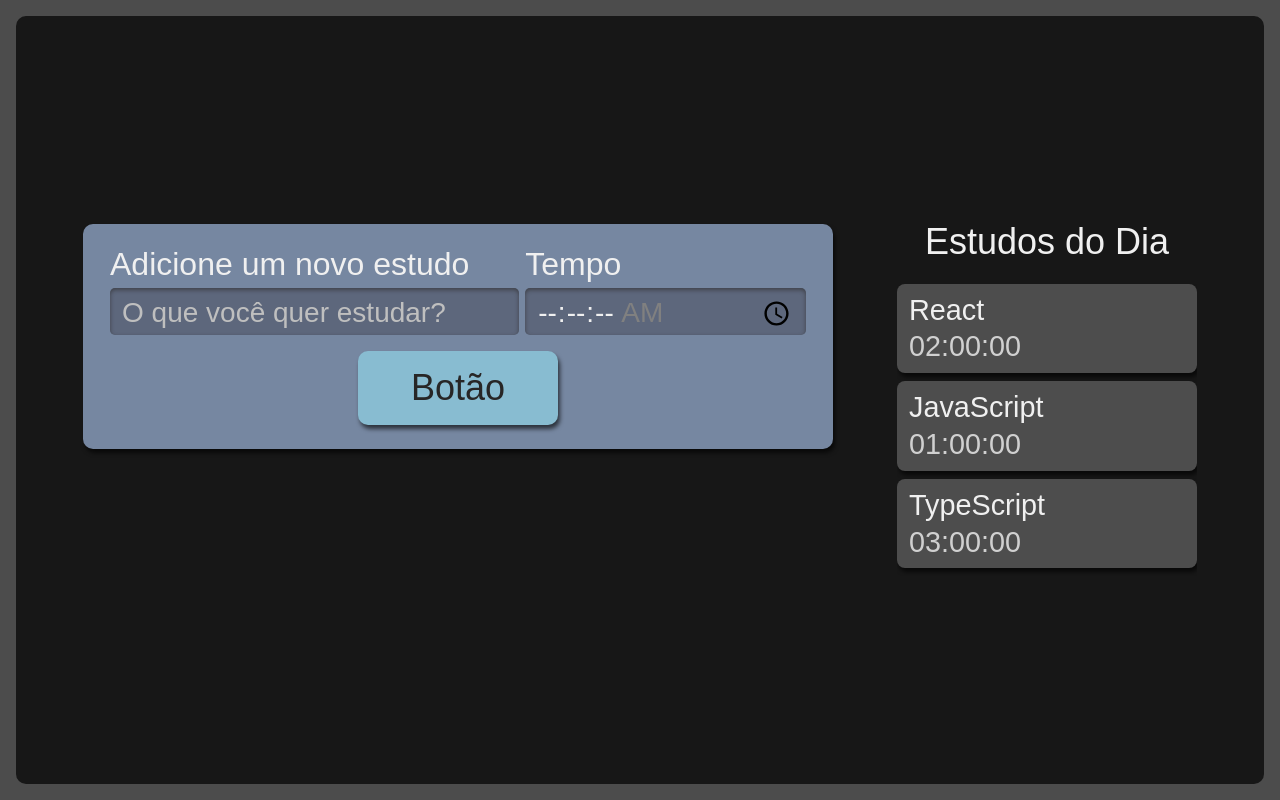
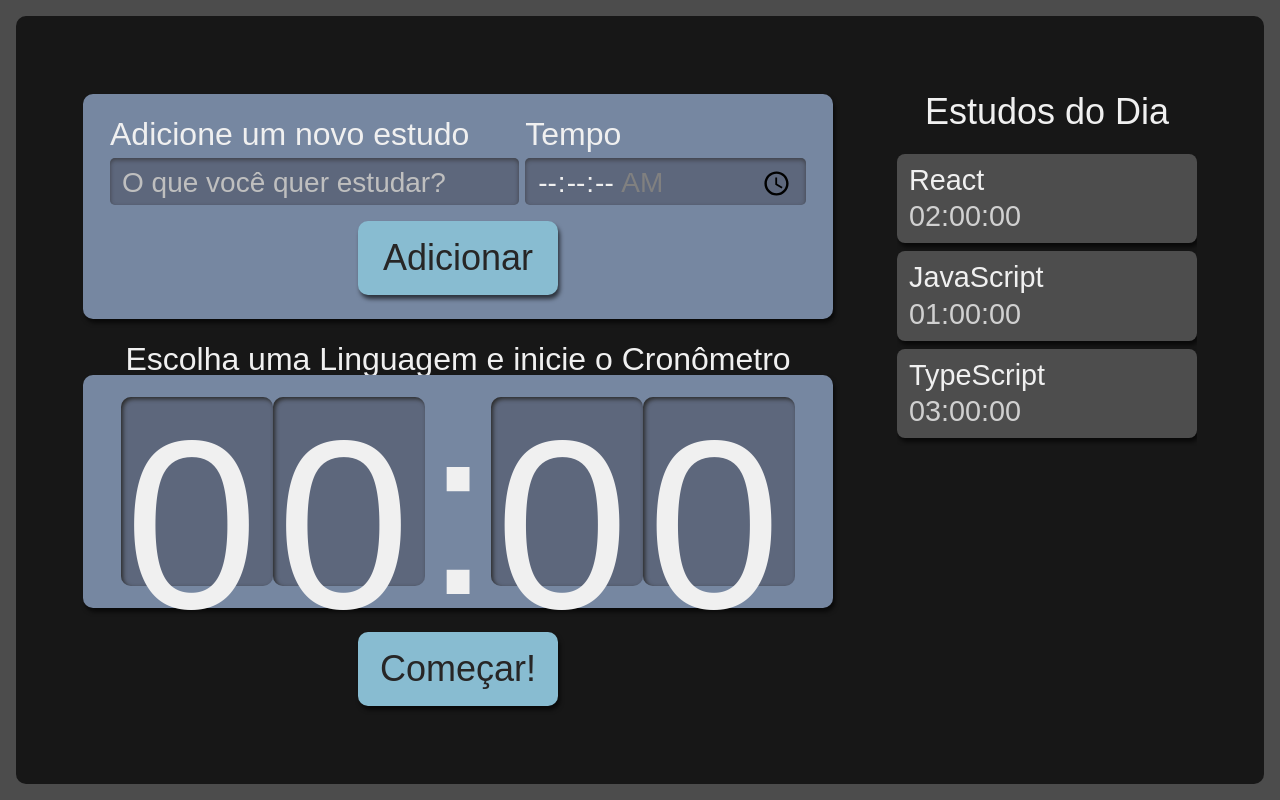
Before and after one commit to Raphael-Goulart/accountant-with-react, a React (Create React App) app: page / in a window 1280 px wide. Built offline with nearby package versions, Linux system fonts and the light colour scheme.

Commit message:
add stopwatch

```diff
--- a/src/components/button/index.tsx
+++ b/src/components/button/index.tsx
@@ -1,14 +1,19 @@
 import React from "react";
 import style from './Botao.module.scss';
 
-class Button extends React.Component { //botao que extende um botao react
+interface IProps {
+    children: React.ReactNode;
+  }
+class Button extends React.Component <IProps> { //botao que extende um botao react
     render() { //o render é obrigatorio
         return ( //retorna nosso HTML
             <button className={style.botao}>
-                Botão
+                {this.props.children}
             </button>
         )
     }
 }
 
 export default Button; //sempre terá que exportar o arquivo
+
+//PROP é sempre um objeto ou seja tem chaves <{}>
--- /dev/null
+++ b/src/components/cronometro/cronometro.module.scss
@@ -0,0 +1,59 @@
+.cronometro {
+    display: flex;
+    flex-direction: column;
+    align-items: center;
+    grid-area: cronometro;
+
+    .relogioWrapper {
+      align-items: center;
+      background-color: #7687A1;
+      border-radius: 10px;
+      box-shadow: 2px 4px 4px #0000009F;
+      box-sizing: border-box;
+      display: flex;
+      font-size: 5rem;
+      justify-content: center;
+      margin-bottom: 24px;
+      padding: 16px 12px;
+      width: 100%;
+    }
+
+    .titulo {
+      font-size: 2rem;
+    }
+
+    button {
+      background-color: #88bcd1;
+      border-radius: 10px;
+      box-shadow: 2px 4px 4px #0000009F;
+      color: #272626;
+      cursor: pointer;
+      font-size: 1.25rem;
+      padding: 16px;
+      width: 150px;
+
+      &:active {
+        background-color: #7CA6B7;
+        box-shadow: 2px 2px 4px #0000009F inset;
+        cursor: auto;
+      }
+    }
+
+    @media screen and (min-width:1280px) {
+
+      .relogioWrapper{
+        font-size: 15rem;
+      }
+
+      p {
+        font-size: 2rem;
+      }
+
+      button {
+        grid-column-start: span 2;
+        justify-self: center;
+        width: 200px;
+        font-size: 2.25rem;
+      }
+    }
+  }
--- /dev/null
+++ b/src/components/cronometro/index.tsx
@@ -0,0 +1,17 @@
+import Button from "../button";
+import Relogio from "../cronometro/relogio/index";
+import style from './cronometro.module.scss'
+
+export default function Cronometro () {
+    return (
+        <div className={style.cronometro}>
+            <p className={style.titulo}>Escolha uma Linguagem e inicie o Cronômetro</p>
+            <div className={style.relogioWrapper}>
+                <Relogio/>
+            </div>
+            <Button>
+                Começar!
+            </Button>
+        </div>
+    )
+}
--- /dev/null
+++ b/src/components/cronometro/relogio/index.tsx
@@ -0,0 +1,16 @@
+import React from "react";
+import style from './relogio.module.scss'
+
+export function Relogio() {
+    return (
+        <React.Fragment>
+            <span className={style.relogioNumero}>0</span>
+            <span className={style.relogioNumero}>0</span>
+            <span className={style.relogioDivisao}>:</span>
+            <span className={style.relogioNumero}>0</span>
+            <span className={style.relogioNumero}>0</span>
+        </React.Fragment>
+    )
+}
+
+export default Relogio;
--- /dev/null
+++ b/src/components/cronometro/relogio/relogio.module.scss
@@ -0,0 +1,21 @@
+.relogioNumero {
+    background-color: #5D677C;
+    box-shadow: 2px 2px 4px #2B2B2B inset;
+    height: 3.6rem;
+    width: 3rem;
+    padding: 8px 4px;
+    border-radius: 10px;
+
+    @media screen and (min-width:1280px) {
+      height: 10.8rem;
+      width: 9rem;
+    }
+  }
+
+  .relogioDivisao {
+    height: 4.2rem;
+
+    @media screen and (min-width:1280px) {
+      height: 12.6rem;
+    }
+  }
--- a/src/components/form/index.tsx
+++ b/src/components/form/index.tsx
@@ -1,5 +1,5 @@
 import React from "react";
-import Button from  "../button";
+import Button from  '../button/index';
 import style from './Form.module.scss'
 
 class Form extends React.Component {
@@ -32,7 +32,11 @@
                      required
                      />
                 </div>
-                <Button/>
+
+                <Button>
+                    Adicionar
+                </Button>
+
             </form>
         )
     }
--- /dev/null
+++ b/src/components/list/Item/index.tsx
@@ -0,0 +1,10 @@
+import style from '../List.module.scss';
+
+export default function Item({ tarefa, tempo }: { tarefa: string, tempo: string}) {
+  return (
+    <li className={style.item}>
+      <h3>{tarefa}</h3>
+      <span>{tempo}</span>
+    </li>
+  )
+}
--- a/src/components/list/index.tsx
+++ b/src/components/list/index.tsx
@@ -1,4 +1,5 @@
 import React from "react";
+import Item  from "./Item";
 import style from './List.module.scss'
 
 function List() {
@@ -17,10 +18,10 @@
             <h2>Estudos do Dia</h2>
             <ul>
                 {tarefas.map((item, index) => (
-                    <li key={index} className={style.item}>
-                        <h3> {item.tarefa} </h3>
-                        <span> {item.tempo} </span>
-                    </li>
+                <Item
+                    key={index}
+                    {...item}
+                />
                 ))}
 
             </ul>
--- a/src/pages/App.tsx
+++ b/src/pages/App.tsx
@@ -1,4 +1,5 @@
 import React from 'react';
+import Cronometro from '../components/cronometro'
 import Form from '../components/form';
 import List from '../components/list';
 import style from './App.module.scss';
@@ -11,6 +12,7 @@
 
         <Form/>
         <List/>
+        <Cronometro/>
 
 
     </div>
@@ -23,4 +25,6 @@
 vamos sempre usar esse componente para reaproveitar código
 
 você pode importar tanto assim: <Form/> quanto assim: <Form><Form/>
+
+PROPS
 */
```
